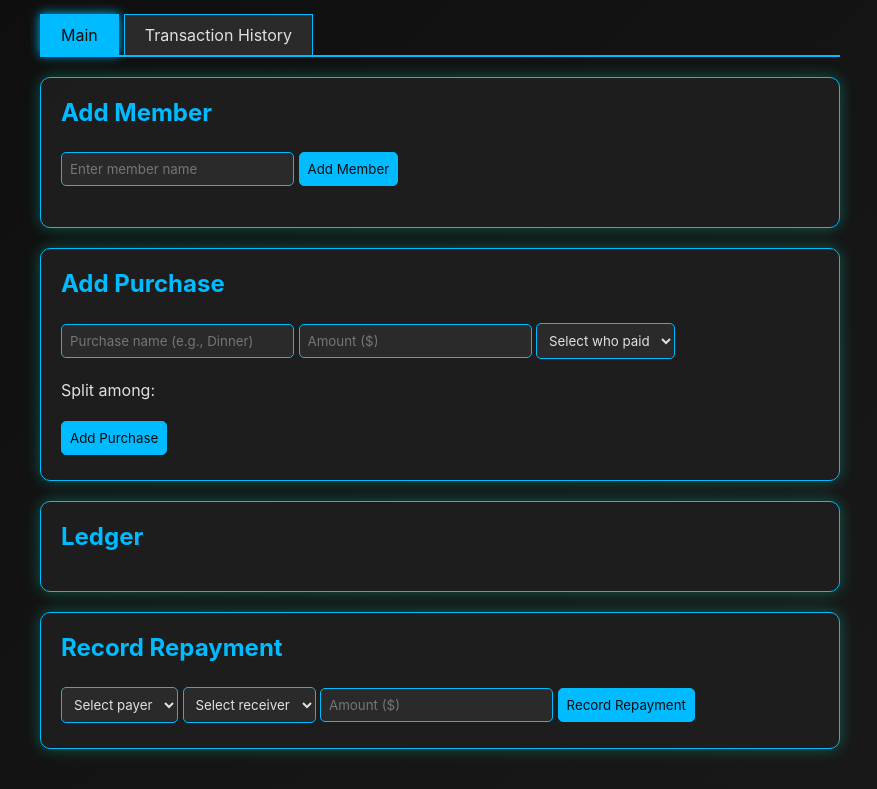
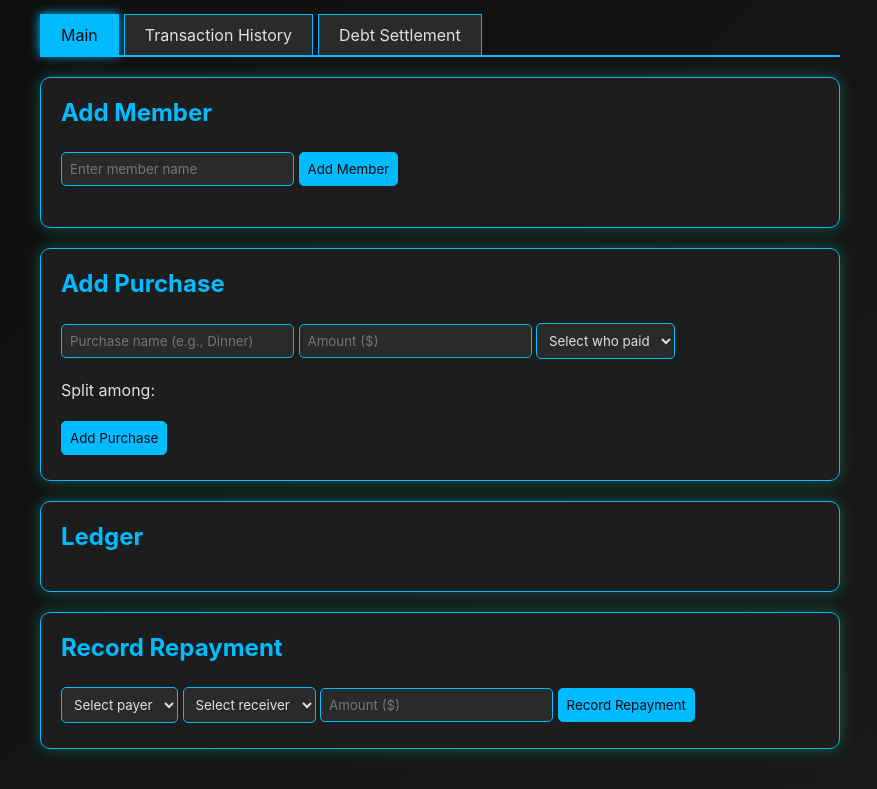
Before and after one commit to piyer1/payment-tracker, a plain HTML site: page public/index.html in a window 1280 px wide. Shown: the part 96-885 px from the top of the page, without its empty margins (200-1077 px from the left). Drawn offline with Linux system fonts and the light colour scheme; no server answers.

Commit message:
add tab switch

```diff
--- a/public/index.html
+++ b/public/index.html
@@ -96,6 +96,7 @@
         <div class="tabs">
             <div class="tab active" onclick="switchTab('main')">Main</div>
             <div class="tab" onclick="switchTab('history')">Transaction History</div>
+            <div class="tab" onclick="switchTab('settlement')">Debt Settlement</div>
         </div>
 
         <!-- Main Tab Content -->
```
